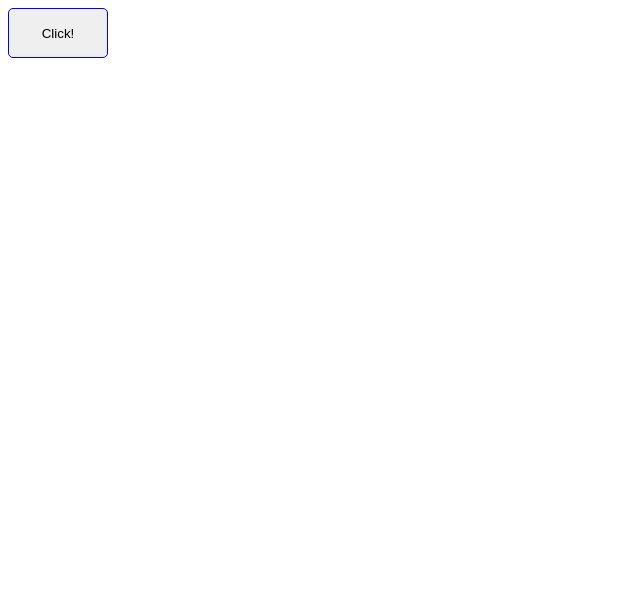
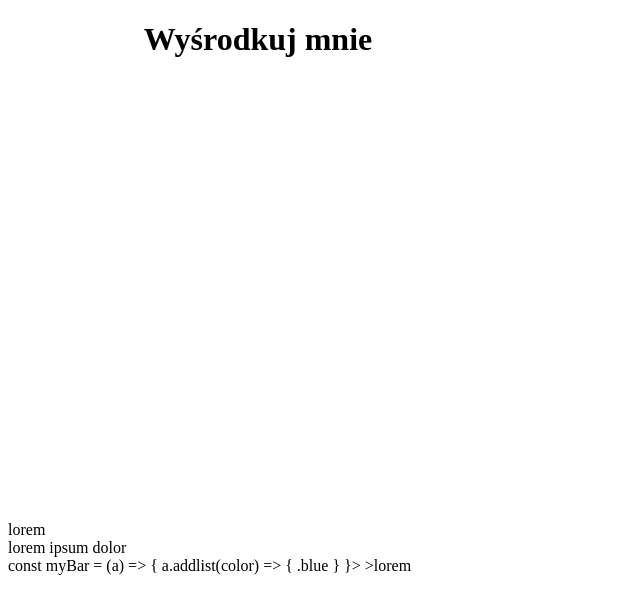
Before and after one commit to AndreiApanel/Profile, a plain HTML site: page index.html in a window 1280 px wide. Shown: the whole page, without its empty margins (0-640 px from the left). Drawn offline with Linux system fonts and the light colour scheme.

```diff
--- a/index.html
+++ b/index.html
@@ -8,12 +8,28 @@
 	<title>Document</title>
 	</head>
 	<body>
-		<button id = 'btn' class = 'btn_cl'>Click!</button>
-		<div class='pop-up hidden'>
-			<div class='pop-up-content'>
-				<button id = 'close'>Close</button>
-			</div>
-		</div>
+		<style>
+			.center-me { width:500px;height:500px;text-align: center; }
+	</style>
+	<div class="center-me">
+					<h1>Wyśrodkuj mnie</h1>
+	</div>
+	<span class="bar">lorem</span>
+<div class="foo">
+	<span class="bar">lorem</span>
+	<span class="bar">ipsum</span>
+	<span class="bar">dolor</span>
+</div>
+
+		<skript>const myBar = (a) => {
+			a.addlist(color) => {
+			.blue
+			}
+			}></skript>
+			>lorem</span>
+</div>
+
+
 		<script type="text/javascript" src="index.js"></script>
 	</body>
 </html>
```
Also changed, not shown: proba.js (+8 -9 lines), 1 other file.
